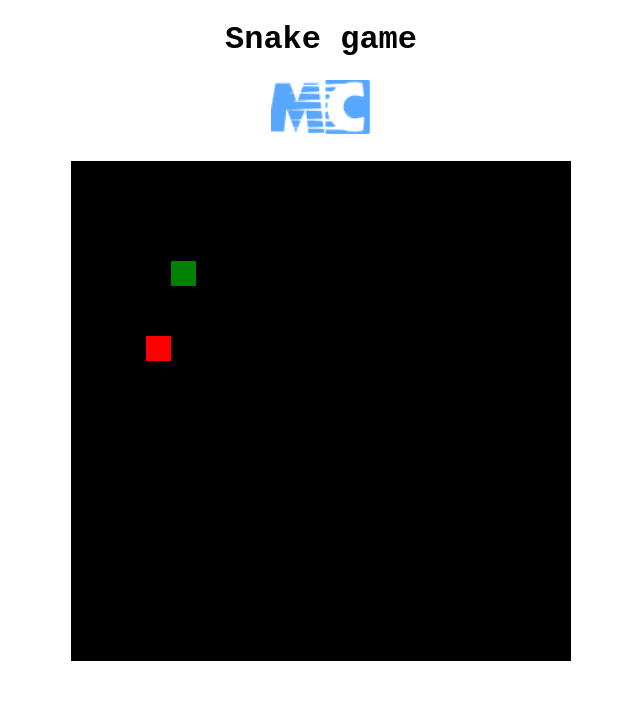
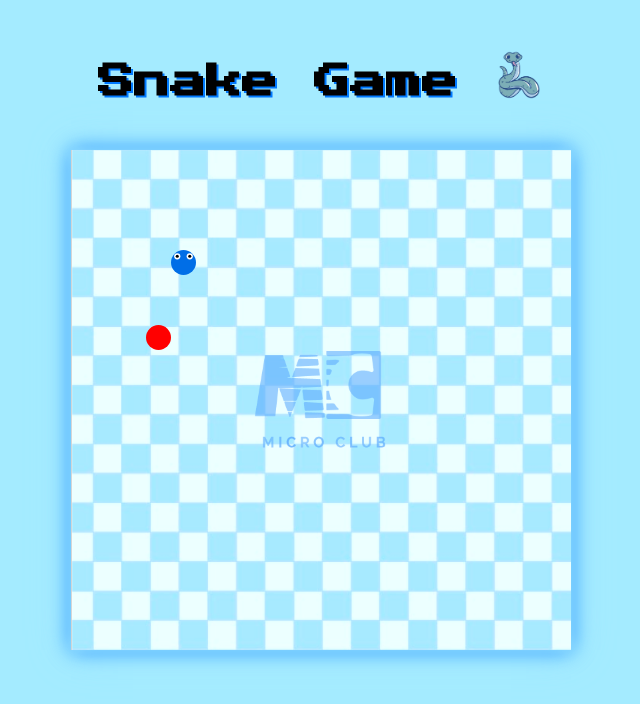
Before and after one commit to yasminesdj/snake_game, a plain HTML site: page index.html in a window 1280 px wide. Shown: the whole page, without its empty margins (319-959 px from the left). Drawn offline with Linux system fonts and the light colour scheme.

Commit message:
fix the game and change the style

```diff
--- a/index.html
+++ b/index.html
@@ -4,12 +4,16 @@
         <meta charset="UTF-8">
         <meta name="viewport", content="width=device-width, initial-scale=1.0">
         <title> MC snake game </title>
+        <link href="https://fonts.googleapis.com/css2?family=Press+Start+2P&display=swap" rel="stylesheet">
         <link rel="stylesheet" href="snake.css">
         <script src="snake.js"></script>
     </head>
 <body>
-    <h1>Snake game</h1>
-    <h2><img src="assets/mc.png" alt="Logo Micro Club" width="100"></h2>
+    <h1>
+        Snake Game
+        <img src="assets/snake.png" alt="Snake Icon" class="snake-icon">
+    </h1>
+
     <canvas id="board"></canvas>
 </body>
 
--- a/snake.css
+++ b/snake.css
@@ -1,4 +1,19 @@
-body{
-   font-family: 'Courier New', Courier, monospace;
+body {
+   font-family: 'Press Start 2P', cursive;
    text-align: center;
+   background: #a4ebff;
 }
+h1 {
+   font-size: 36px;
+   text-shadow: 2px 2px 0px #0079FE;
+   margin-top: 50px;
+   margin-bottom: 50px;
+}
+.snake-icon {
+   width: 50px;
+   height: 50px;
+}
+canvas {
+   border: #a4ebff;
+   box-shadow: 0 0 10px  #a4ebff, 0 0 20px #0079fe, 0 0 30px #a4ebff, 0 0 40px #a4ebff;
+}
--- a/snake.js
+++ b/snake.js
@@ -1,108 +1,169 @@
 // adding a board
 var blockSize = 25;
-var row =20;
+var row = 20;
 var col = 20;
 var board;
 var context;
+
 //snake
 var x = blockSize * 4;
 var y = blockSize * 4;
-
 var speedX = 0;
 var speedY = 0;
-
 var body = [];
 
 //food
-var fx ;
-var fy ;
+var fx;
+var fy;
 
 //gameover
 var gameOver = false;
 
+// Load background image
+var backgroundImage = new Image();
+backgroundImage.src = "assets/mc bluee.png";
 
-window.onload = function() {
+window.onload = function () {
     board = document.getElementById("board");
     board.height = row * blockSize;
     board.width = col * blockSize;
     context = board.getContext("2d"); // to draw on the board
 
     Food(); // to replace the food randomly every time while refresh
-    document.addEventListener("keyup" , Direction);
+    document.addEventListener("keyup", Direction);
     // update(); we want to call it multiple times
-    setInterval(update, 1000/10); // 1000 milliseconds
-}
-function update(){
+    setInterval(update, 1000 / 10); // 1000 milliseconds
+};
+
+function update() {
     if (gameOver){
         return;
     }
-    context.fillStyle="black"; //change the color of the pen to black
-    context.fillRect(0, 0, board.width, board.height); //filling 500 (25*20)
 
-    context.fillStyle= "red"; // the color of the food
-    context.fillRect(fx , fy , blockSize, blockSize);
+    // Draw the background
+    context.drawImage(backgroundImage, 0, 0, board.width, board.height);
 
-    if ( x == fx && y == fy ){  // same square
-        body.push([fx , fy ]) //grow the segment
+    // Draw food
+    context.fillStyle = "red"; // the color of the food
+    context.beginPath();
+    context.arc(fx + blockSize / 2, fy + blockSize / 2, blockSize / 2, 0, 2 * Math.PI);
+    context.fill();
+
+    // Check if snake eats the food
+    if (x === fx && y === fy) {   // same square
+        body.push([fx, fy]);   //grow the segment
         Food();
-
-    }
-    for (let i= body.length-1; i>0 ; i-- ){
-        body[i]= body[i-1];
-    }
-    if(body.length){
-        body[0] = [x,y];
     }
 
-    context.fillStyle= "green"; //the color of the snake
+    // Move the body segments
+    for (let i = body.length - 1; i > 0; i--) {
+        body[i] = body[i - 1];
+    }
+    if (body.length) {
+        body[0] = [x, y];
+    }
+
+    // Move snake head
     x += speedX * blockSize;
     y += speedY * blockSize;
-    context.fillRect(x,y, blockSize, blockSize); // coordinates + width+height
-    for(let i = 0 ; i< body.length ; i++){
-        context.fillRect(body[i][0],body[i][1], blockSize, blockSize);
+
+    // Wrap the snake around the board
+    if (x < 0) x = (col - 1) * blockSize;
+    if (x >= col * blockSize) x = 0;
+    if (y < 0) y = (row - 1) * blockSize;
+    if (y >= row * blockSize) y = 0;
+
+    // Draw the snake body
+    drawSnake();
+
+    // Draw the snake head
+    drawSnakeHead();
+
+    // Check for self-collision
+    checkCollision();
+}
+
+function drawSnake() {
+    context.fillStyle = "#0079FE";
+    if (body.length) {
+        // Draw the first segment (the one closest to the head)
+        drawRoundedRect(body[0][0], body[0][1], blockSize, blockSize, blockSize / 2);
     }
+    for (let i = 1; i < body.length; i++) {
+        let segmentX = body[i][0];
+        let segmentY = body[i][1];
+        // Draw each body segment as a rounded rectangle
+        drawRoundedRect(segmentX, segmentY, blockSize, blockSize, blockSize / 2);
+    }
+}
 
-    // conditions of the game over
-    if( x < 0 || x > col*blockSize || y < 0 || y > row*blockSize){
-        gameOver = true;
-        alert("GAME OVER");
+function drawRoundedRect(x, y, width, height, radius) {
+    context.beginPath();
+    context.moveTo(x + radius, y);
+    context.lineTo(x + width - radius, y);
+    context.quadraticCurveTo(x + width, y, x + width, y + radius);
+    context.lineTo(x + width, y + height - radius);
+    context.quadraticCurveTo(x + width, y + height, x + width - radius, y + height);
+    context.lineTo(x + radius, y + height);
+    context.quadraticCurveTo(x, y + height, x, y + height - radius);
+    context.lineTo(x, y + radius);
+    context.quadraticCurveTo(x, y, x + radius, y);
+    context.closePath();
+    context.fill();
+}
+
+function drawSnakeHead() {
+    context.fillStyle = "#006EE7";
+    context.beginPath();
+    context.arc(x + blockSize / 2, y + blockSize / 2, blockSize / 2, 0, 2 * Math.PI);
+    context.fill();
+
+    // Draw the eyes (white)
+    context.fillStyle = "white";
+    context.beginPath();
+    context.arc(x + blockSize / 4, y + blockSize / 4, blockSize / 8, 0, 2 * Math.PI); // Left eye
+    context.fill();
+    context.beginPath();
+    context.arc(x + (3 * blockSize) / 4, y + blockSize / 4, blockSize / 8, 0, 2 * Math.PI); // Right eye
+    context.fill();
+
+    // Draw the pupils (black)
+    context.fillStyle = "black";
+    context.beginPath();
+    context.arc(x + blockSize / 4, y + blockSize / 4, blockSize / 16, 0, 2 * Math.PI); // Left pupil
+    context.fill();
+    context.beginPath();
+    context.arc(x + (3 * blockSize) / 4, y + blockSize / 4, blockSize / 16, 0, 2 * Math.PI); // Right pupil
+    context.fill();
+}
+
+function checkCollision() {
+    for (let i = 0; i < body.length; i++) {
+        if (x === body[i][0] && y === body[i][1]) {
+            gameOver = true;
+            alert("GAME OVER");
+        }
     }
+}
 
- for(let i= 0; i < body.length; i++){
-    if(x == body[i][0] && y == body[i][1]){
-        gameOver = true;
-        alert("GAME OVER");
-    }
- }
-
-}
 function Direction(e) {
-    if (e.code == "ArrowUp" && speedY != 1) { //if you go up
+    if (e.code == "ArrowUp" && speedY != 1) {   //if you go up
         speedX = 0;
         speedY = -1;
-
-    }
-   else if (e.code == "ArrowDown" && speedY != -1){ //if you go Down
+    } else if (e.code == "ArrowDown" && speedY != -1) {  //if you go Down
         speedX = 0;
         speedY = 1;
-
-    }
-    else if (e.code == "ArrowLeft" && speedX != 1){ //if you go left
+    } else if (e.code == "ArrowLeft" && speedX != 1) { //if you go left
         speedX = -1;
         speedY = 0;
-
-    }
-   else if (e.code == "ArrowRight" && speedX != -1){ //if you go right
+    } else if (e.code == "ArrowRight" && speedX != -1) { //if you go right
         speedX = 1;
         speedY = 0;
-
     }
-
-
 }
 
 function Food() {
     fx = Math.floor(Math.random() * col) * blockSize;
-    fy = Math.floor(Math.random() * row) * blockSize;  // we dont need to initialize fx and fy anymore
+    fy = Math.floor(Math.random() * row) * blockSize; // we dont need to initialize fx and fy anymore
 
 }
```
Also changed, not shown: assets/MCC.png (renamed from assets/MC.png), assets/mc blue.png (added), assets/mc bluee.png (added), assets/snake.png (added).
